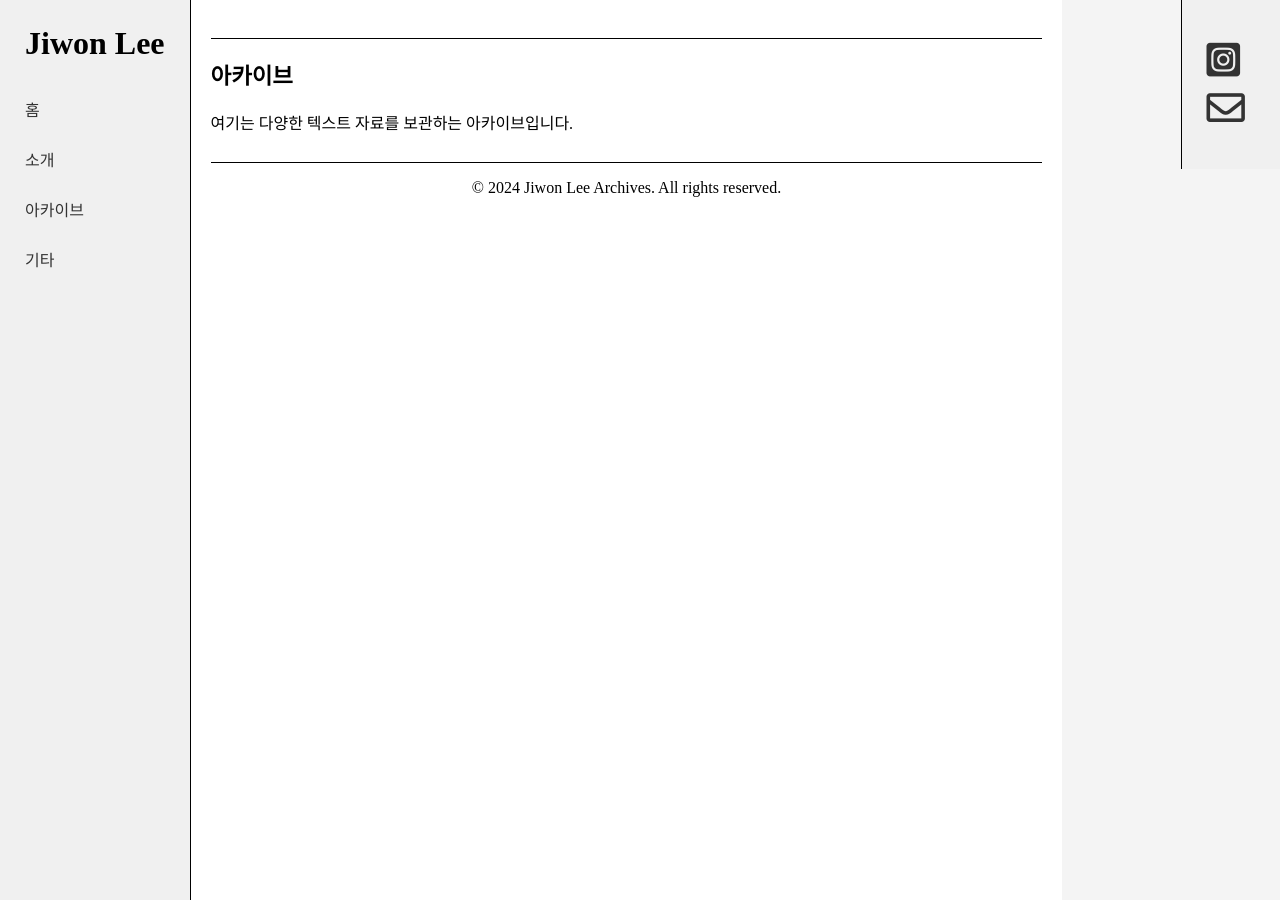
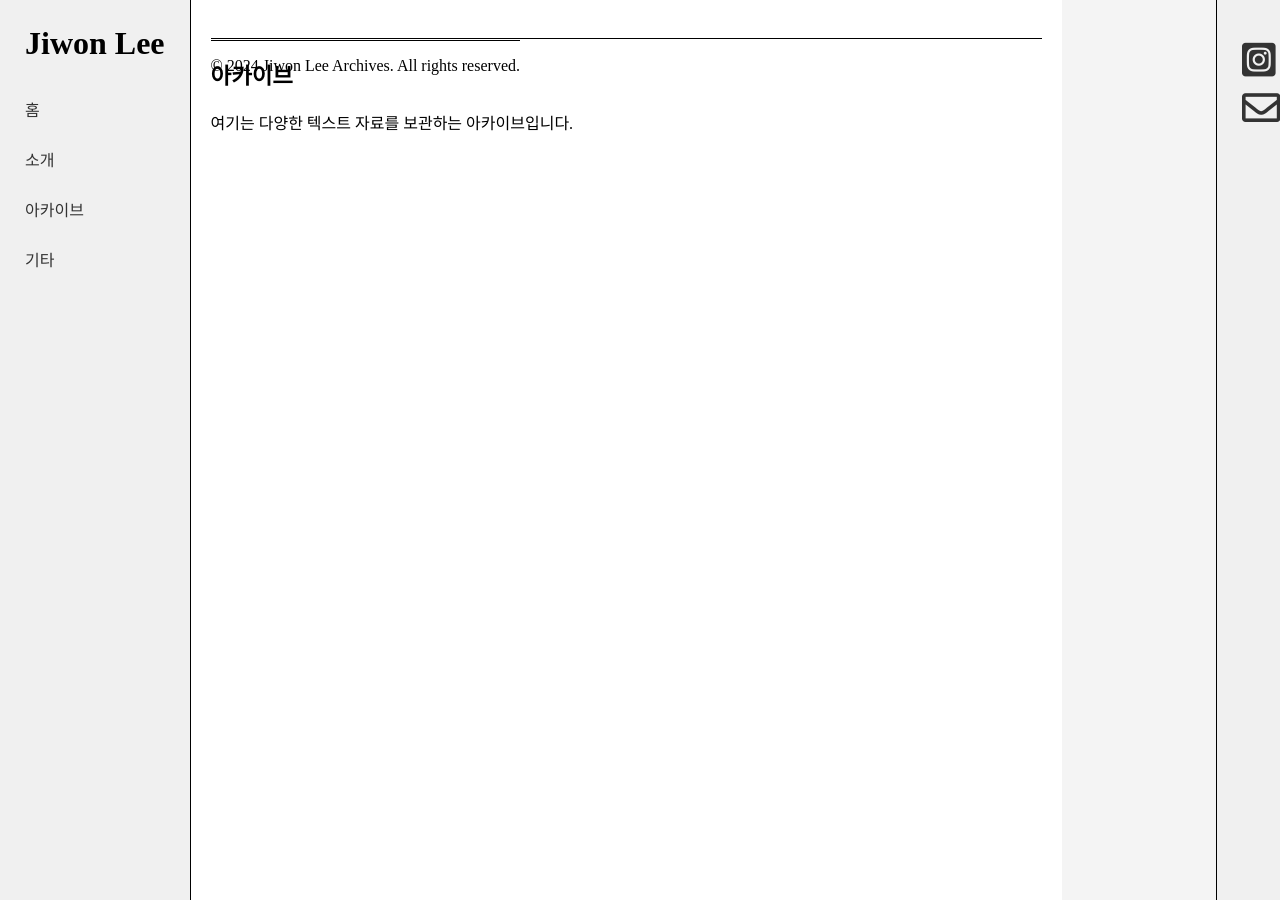
Before and after one commit to LfayeJ/archives, a Jekyll site: the page built from index.html, in a window 1280 px wide. Built offline with Jekyll 4.4.1, drawn with Linux system fonts in a browser that asks for light colours; some web fonts are replaced.

Commit message:
Update styles.css

```diff
--- a/assets/css/styles.css
+++ b/assets/css/styles.css
@@ -99,7 +99,7 @@ p:last-of-type {
   position: fixed;
   top: 0;
   right: 0;
-  width: 5vw
+  width: 5vw;
   min-height: 100vh; /* 화면 전체 높이 */
   background-color: #f0f0f0; /* 배경색 */
   padding: 25px; /* 내부 여백 */
@@ -199,7 +199,7 @@ footer {
   clear: both; /* 플로팅 요소들을 clear합니다. */
   border-top: 1px solid var(--border-color);
   margin-top: 20px;
-  position: bottom: 0;
+  position: absolute;
 }
 
 /* 태블릿 및 그 이하 */
```
